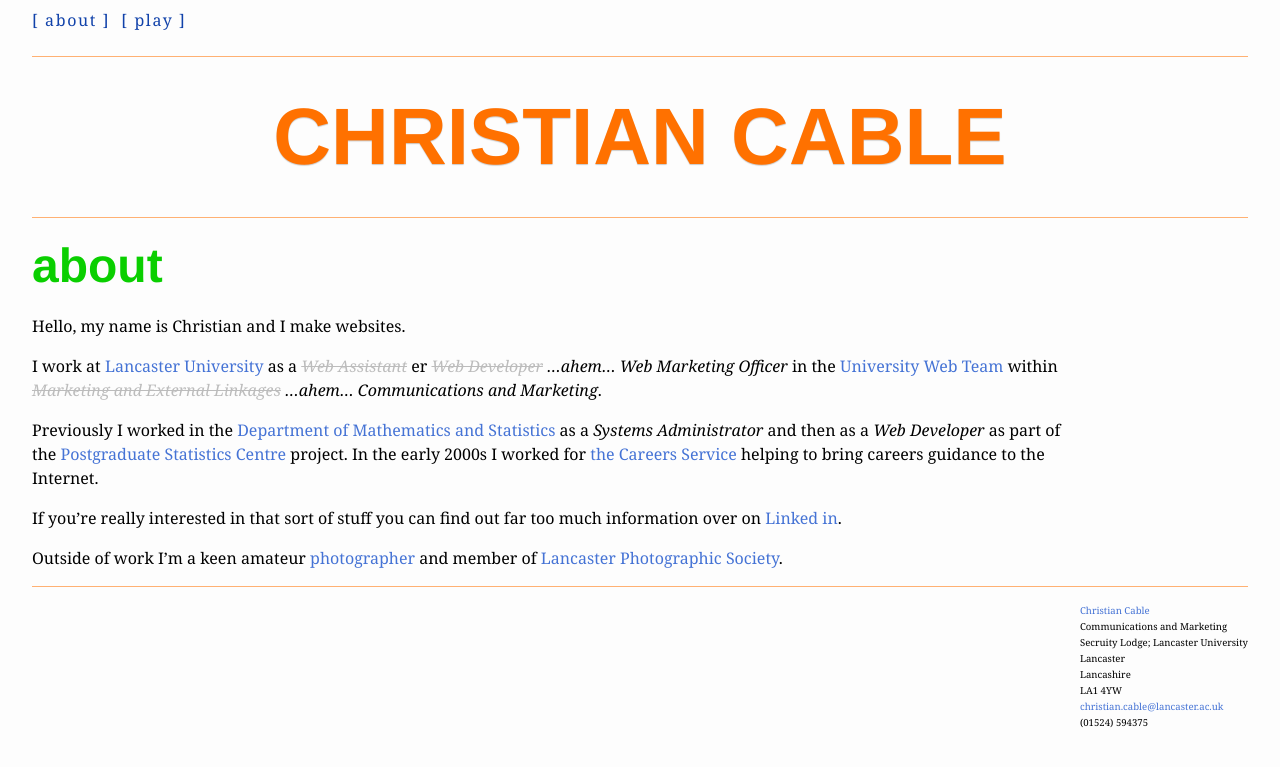
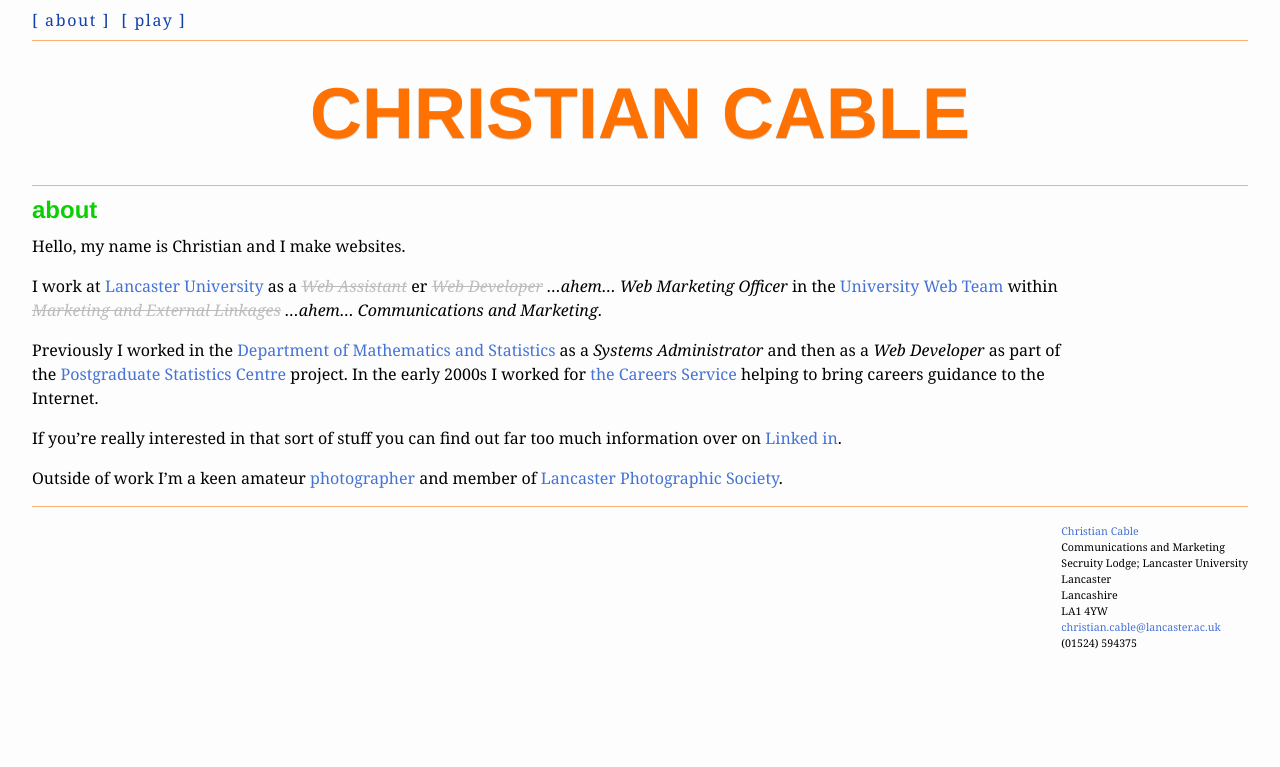
Before and after one commit to christiancable/christiancable.github.io, a Jekyll site: the page built from index.md, in a window 1280 px wide. Shown: the top 767 px of the page. Built offline with Jekyll 4.4.1, drawn with Linux system fonts in a browser that asks for light colours.

Commit message:
Based text sizing around a modular scale

```diff
--- a/css/site.scss
+++ b/css/site.scss
@@ -7,7 +7,7 @@
 $colour-h1:         #ff7100;
 $colour-h2:         #0acf00;
 $gutter:            2em;
-
+$text-ratio:        1.5;
 
 %centre {
     margin: 0 auto;
@@ -16,6 +16,18 @@
     padding-right: $gutter;
     padding-top: $gutter/4;
     padding-bottom: $gutter/4;
+}
+
+@mixin modular($scale) {
+    @if $scale > 0 {
+        font-size:$scale*$text-ratio * 1em;
+    } @else {
+        font-size:$scale/$text-ratio * -1em;
+    }
+
+    @if $scale == 0 {
+        font-size: 1em;
+    }
 }
 
 /*
@@ -27,6 +39,8 @@
   +#+           +#+               +#+  +#+        +#+
  #+#           #+#              #+#    #+#       #+#
 ###           ##########       ###    ###       ###
+
+
 
 */
 
@@ -66,19 +80,11 @@
     text-transform: uppercase;
     text-shadow: 0 1px 1px rgba(0, 0, 0, 0.2);
     color: $colour-h1;
-    font-size: 500%;
+    @include modular(3);
 }
 
 h2 {
-    font-size: 3em;
-}
-
-h3 {
-    font-size: 2em;
-}
-
-h4 {
-    font-size: 1.5em;
+    @include modular(1);
 }
 
 a {
@@ -110,7 +116,7 @@
 }
 
 #contact {
-    font-size: 0.60rem;
+    @include modular(-1);
     line-height: 1rem;
     float:right;
     display: block;
@@ -141,6 +147,14 @@
 #content {
     @extend %centre;
 
+}
+
+#header {
+   @extend %centre;
+}
+
+#footer {
+    @extend %centre;
 }
 
 article {
@@ -174,6 +188,8 @@
     list-style: none;
     list-style-type:none;
 
+    @include modular(0);
+
     li {
         letter-spacing: 0.1em;
         margin-left: 0px;
@@ -193,52 +209,12 @@
 }
 
 
-#header {
-   @extend %centre;
-   margin-bottom: 1em;
-}
-
-#footer {
-    @extend %centre;
-}
 
 
+@media only screen and (max-width: 500px) {
 
+    h1 {
+        @include modular(2);
+    }
 
-// @media only screen and (max-width: 500px) {
-
-//     #header {
-//         margin-right: 1em;
-//         margin-left: 1em;
-//     }
-
-//     #content {
-//         font-size: 130%;
-//         margin-right: 1em;
-//         margin-left: 1em;
-//         line-height: 1.5em;
-//     }
-
-//     h1 {
-//         font-size: 200%;
-//     }
-
-//     #footer {
-//         margin-right:0em;
-//         margin-left:0em;
-//     }
-
-//     #contact {
-//         text-align: center;
-//         float: none;
-//         font-size: 1.6em;
-//         margin-left:1em;
-//         margin-right:1em;
-//     }
-
-//     #contact  > span > span, #contact .url {
-//         display:none;
-//     }
-
-
-// }
+}
```
